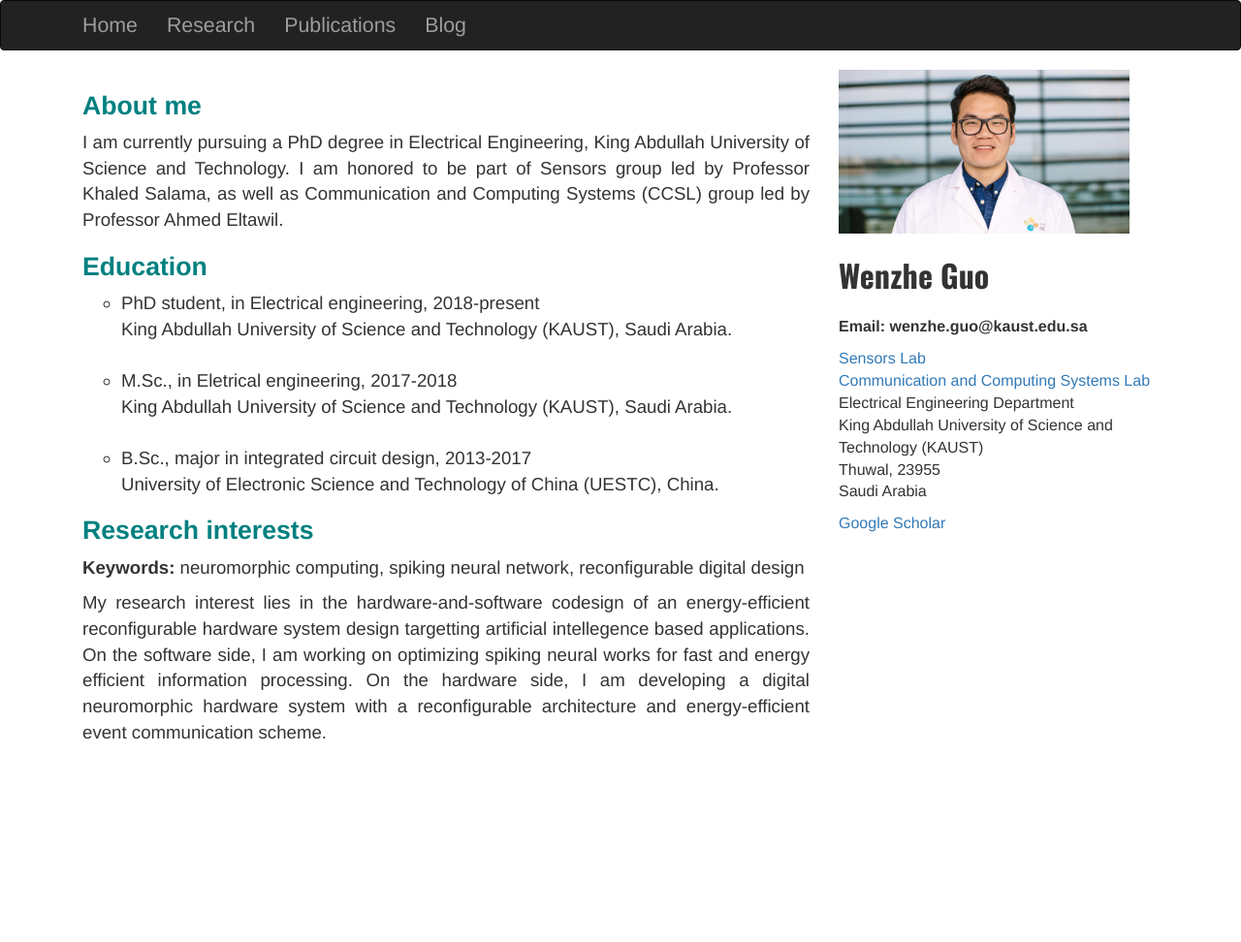
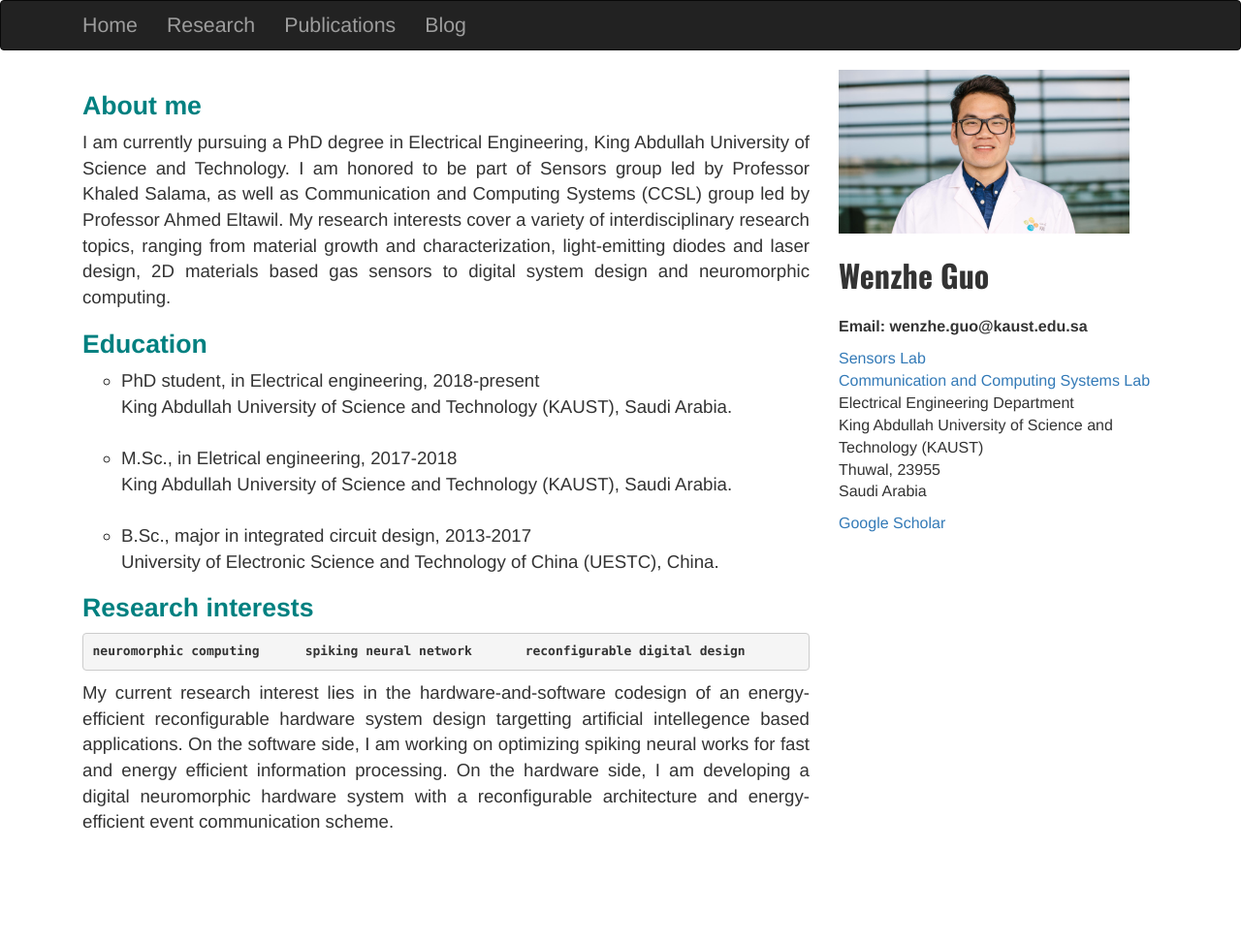
Before and after one commit to Wenzheguo/Wenzheguo.github.io, a Jekyll site: the page built from index.html, in a window 1280 px wide. Shown: the whole page at 97% size. Built offline with Jekyll 4.4.1, drawn with Linux system fonts in a browser that asks for light colours.

Commit message:
Update index.html

```diff
--- a/index.html
+++ b/index.html
@@ -30,7 +30,8 @@ title: Home
                 <p>
                     I am currently pursuing a PhD degree in Electrical Engineering, King Abdullah University of Science and Technology.
                     I am honored to be part of Sensors group led by Professor Khaled Salama, as well as Communication and Computing Systems (CCSL) group led by Professor
-                    Ahmed Eltawil.
+                    Ahmed Eltawil. My research interests cover a variety of interdisciplinary research topics, ranging from material growth and characterization,
+                    light-emitting diodes and laser design, 2D materials based gas sensors to digital system design and neuromorphic computing.
                 </p>
                 <h1 style="font-size:20pt;color:teal;"> <b>Education</b> </h1>
                 <ul style="list-style-type:circle">
@@ -51,8 +52,8 @@ title: Home
                 </ul>
 
                 <h1 style="font-size:20pt;color:teal;"> <b>Research interests</b> </h1>
-                <p><b>Keywords:</b> neuromorphic computing, spiking neural network, reconfigurable digital design</p>
-                <p>My research interest lies in the hardware-and-software codesign of an energy-efficient reconfigurable hardware system design targetting artificial intellegence based applications.
+                <pre><b>neuromorphic computing</b>      <b>spiking neural network</b>       <b>reconfigurable digital design</b></pre>
+                <p>My current research interest lies in the hardware-and-software codesign of an energy-efficient reconfigurable hardware system design targetting artificial intellegence based applications.
                 On the software side, I am working on optimizing spiking neural works for fast and energy efficient information processing.
                 On the hardware side, I am developing a digital neuromorphic hardware system with a reconfigurable architecture and energy-efficient event communication scheme.
                 </p>
```
